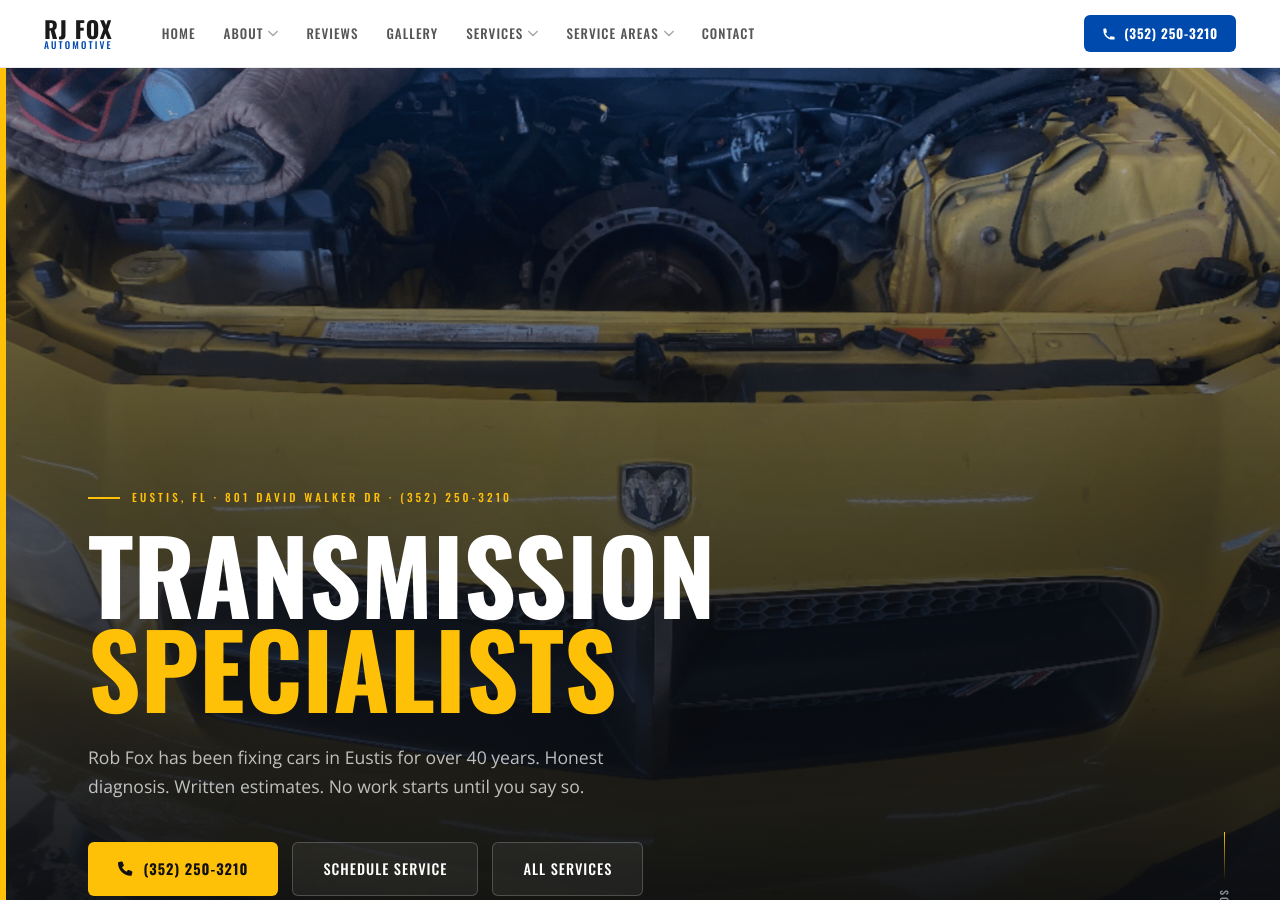
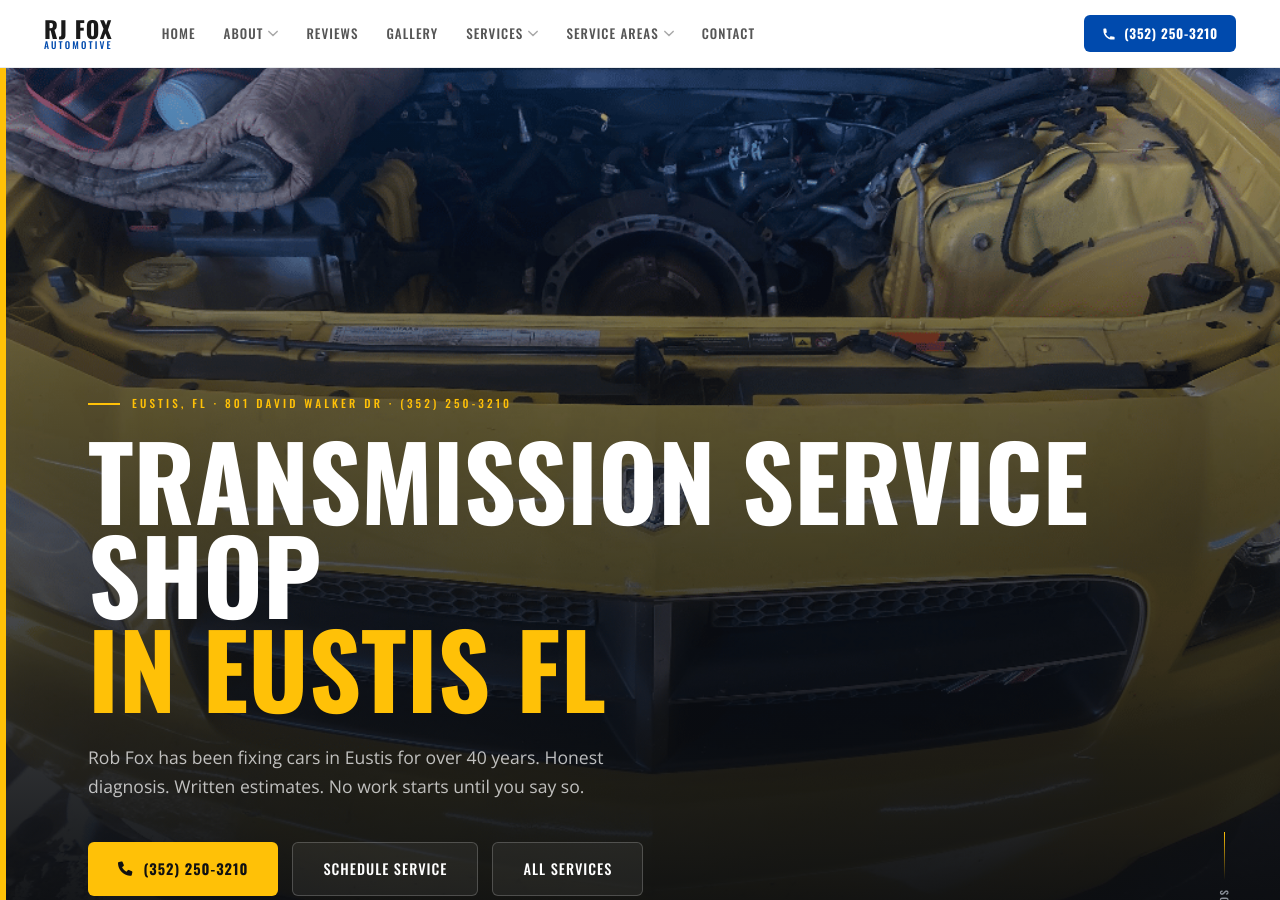
Before and after one commit to JamesBrownR/RJ-Fox-Automotive, a Jekyll site: the page built from index.html, in a window 1280 px wide and 900 px high. Built offline with Jekyll 4.4.1, drawn with Linux system fonts in a browser that asks for light colours.

Commit message:
Update index.html

```diff
--- a/index.html
+++ b/index.html
@@ -38,14 +38,9 @@ description: Transmission repair specialists in Eustis, FL. Rob Fox has been fix
     inset: 0;
     background:
       url('/Pics/Hero.webp') center/cover no-repeat;
-    transform: scale(1.04);
-    animation: heroZoom 14s ease-out forwards;
-  }
+    }
 
-  @keyframes heroZoom {
-    from { transform: scale(1.08); }
-    to   { transform: scale(1.0); }
-  }
+
 
   .rjf-hero__overlay {
     position: absolute;
@@ -851,8 +846,8 @@ description: Transmission repair specialists in Eustis, FL. Rob Fox has been fix
   <div class="rjf-hero__content">
     <p class="rjf-hero__eyebrow">Eustis, FL · 801 David Walker Dr · (352) 250-3210</p>
     <h1>
-      Transmission
-      <em>Specialists</em>
+      Transmission Service Shop
+      <em>in Eustis FL</em>
     </h1>
     <p class="rjf-hero__sub">
       Rob Fox has been fixing cars in Eustis for over 40 years.
```
